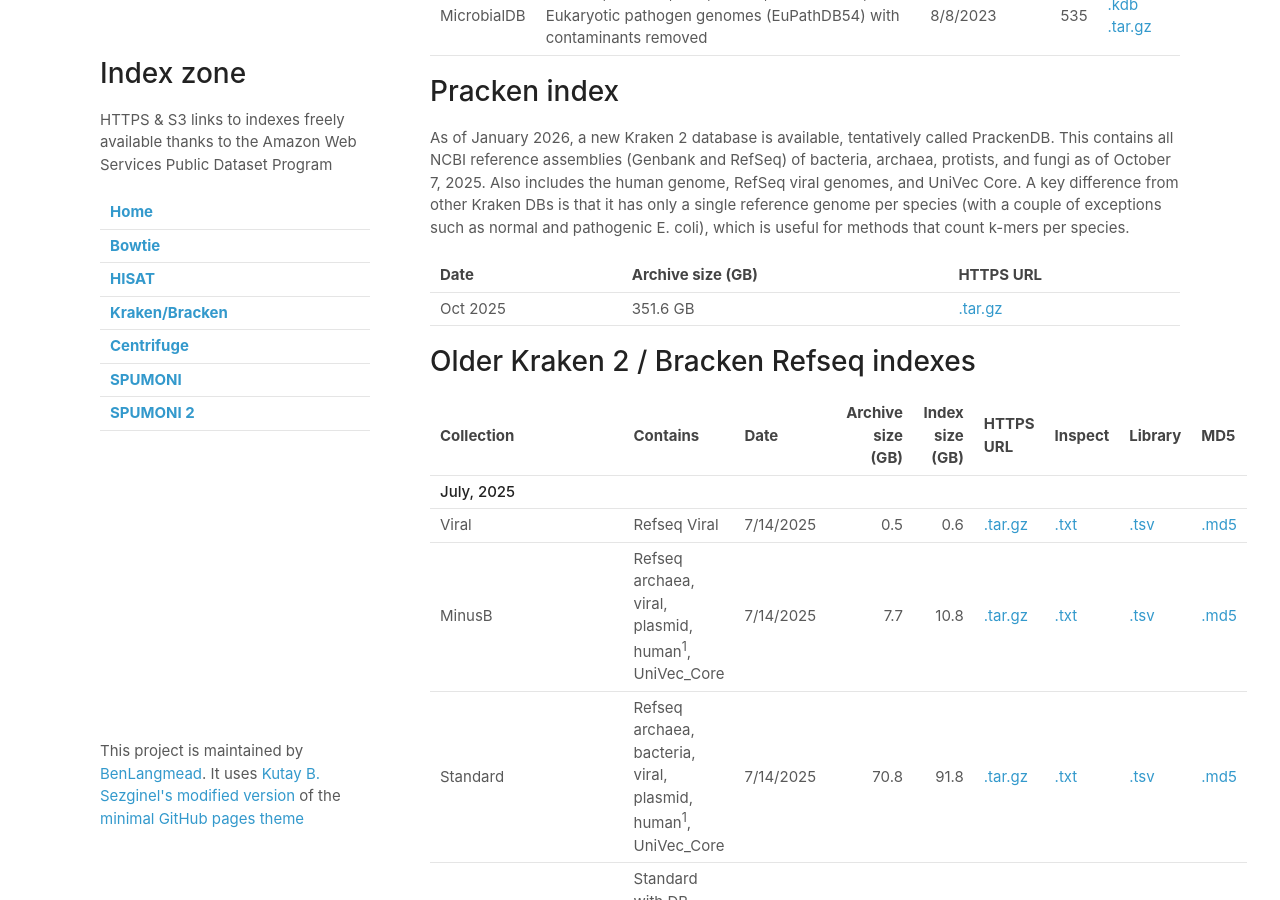
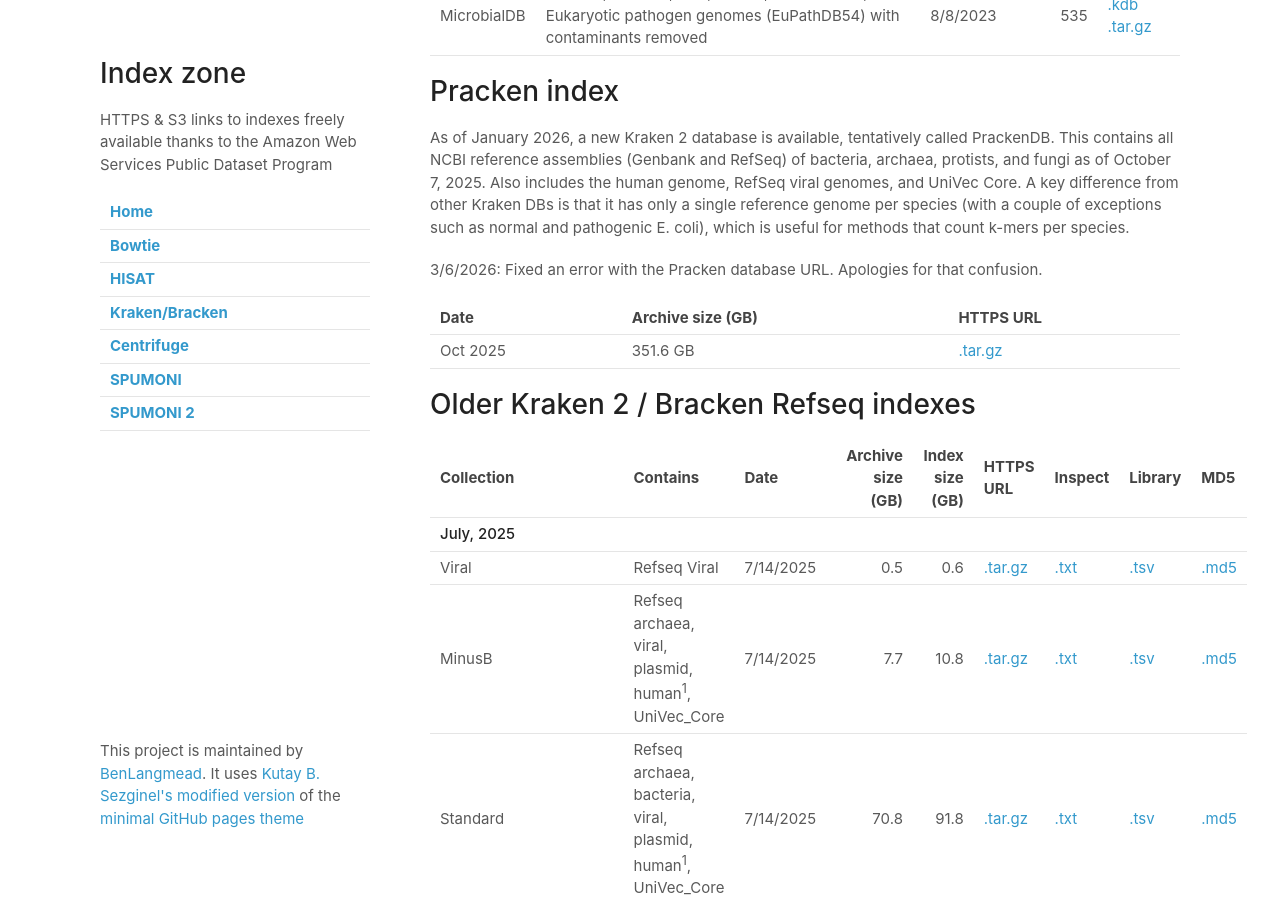
Before and after one commit to BenLangmead/aws-indexes, a Jekyll site: the page built from docs/k2.md, in a window 1280 px wide and 900 px high, scrolled down 3451 px. Built offline with Jekyll 4.4.1, drawn with Linux system fonts in a browser that asks for light colours; our own code applies the rules of GitHub Pages for plain Markdown files.

Commit message:
fixing bad pracken link

```diff
--- a/docs/k2.md
+++ b/docs/k2.md
@@ -175,11 +175,13 @@
 
 As of January 2026, a new Kraken 2 database is available, tentatively called PrackenDB. This contains all NCBI reference assemblies (Genbank and RefSeq) of bacteria, archaea, protists, and fungi as of October 7, 2025. Also includes the human genome, RefSeq viral genomes, and UniVec Core. A key difference from other Kraken DBs is that it has only a single reference genome per species (with a couple of exceptions such as normal and pathogenic E. coli), which is useful for methods that count k-mers per species.
 
+3/6/2026: Fixed an error with the Pracken database URL.  Apologies for that confusion.
+
 Date       | Archive size (GB) |                         HTTPS URL |
 ---------- |-------------------|-----------------------------------|
 Oct 2025   | 351.6 GB          | [.tar.gz][pracken202510_url]               |
 
-[pracken202510_url]: https://genome-idx.s3.amazonaws.com/kraken/k2_nt_20230502_missing_bracken150.tar.gz
+[pracken202510_url]: k2_NCBI_reference_20251007.tar.gz
 
 # Older Kraken 2 / Bracken Refseq indexes
 
```
